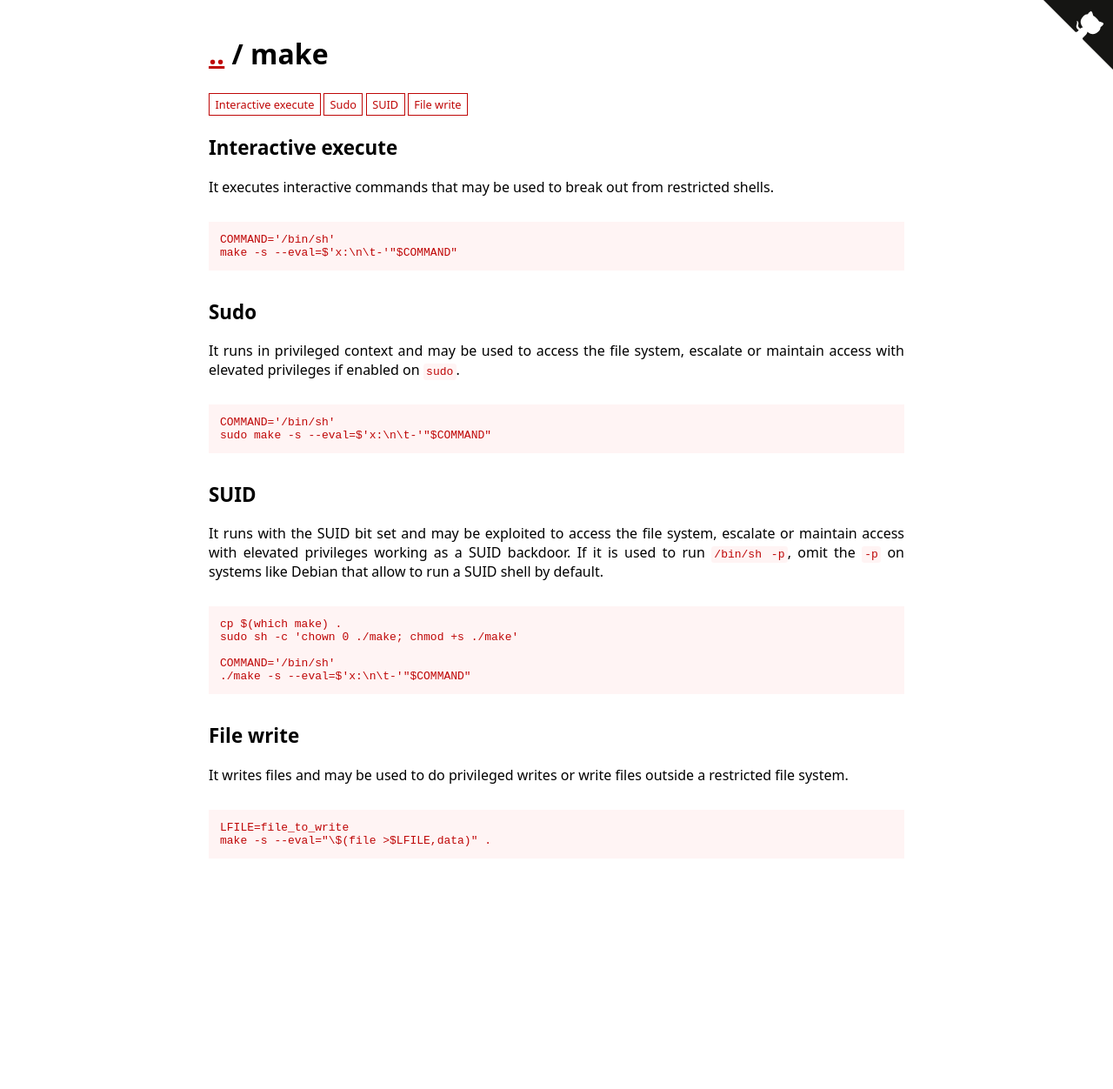
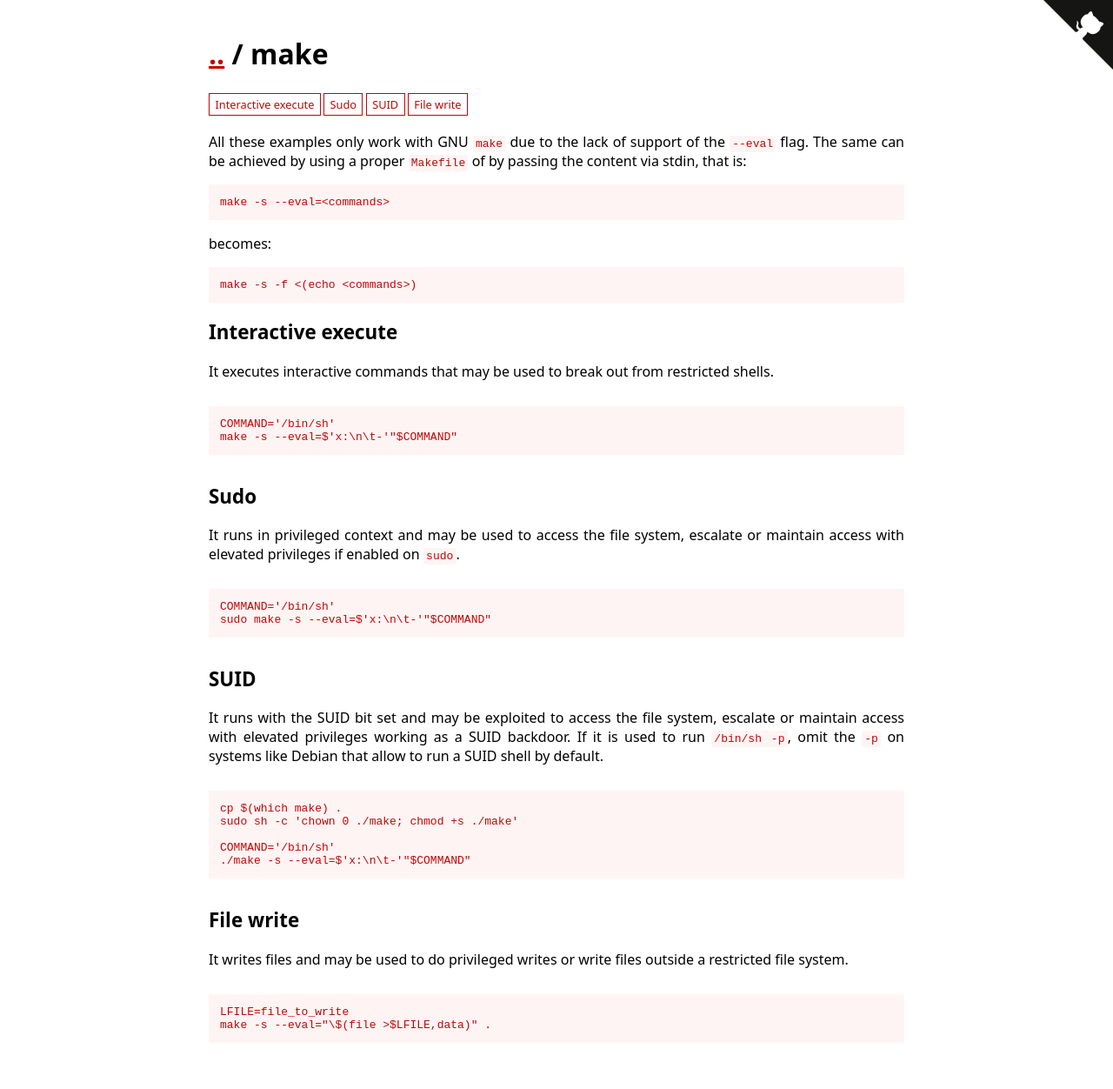
Before and after one commit to GTFOBins/GTFOBins.github.io, a Jekyll site: the page built from _gtfobins/make.md, in a window 1280 px wide. Shown: the whole page at 87% size. Built offline with Jekyll 4.4.1, drawn with Linux system fonts in a browser that asks for light colours; before the commit the page ends 1040 px from its top, so only the background shows below that.

Commit message:
Add compatibility notice in make

````diff
--- a/_gtfobins/make.md
+++ b/_gtfobins/make.md
@@ -1,4 +1,18 @@
 ---
+description: |
+  All these examples only work with GNU `make` due to the lack of support of the
+  `--eval` flag. The same can be achieved by using a proper `Makefile` of by
+  passing the content via stdin, that is:
+
+  ```
+  make -s --eval=<commands>
+  ```
+
+  becomes:
+
+  ```
+  make -s -f <(echo <commands>)
+  ```
 functions:
   execute-interactive:
     - code: |
````
